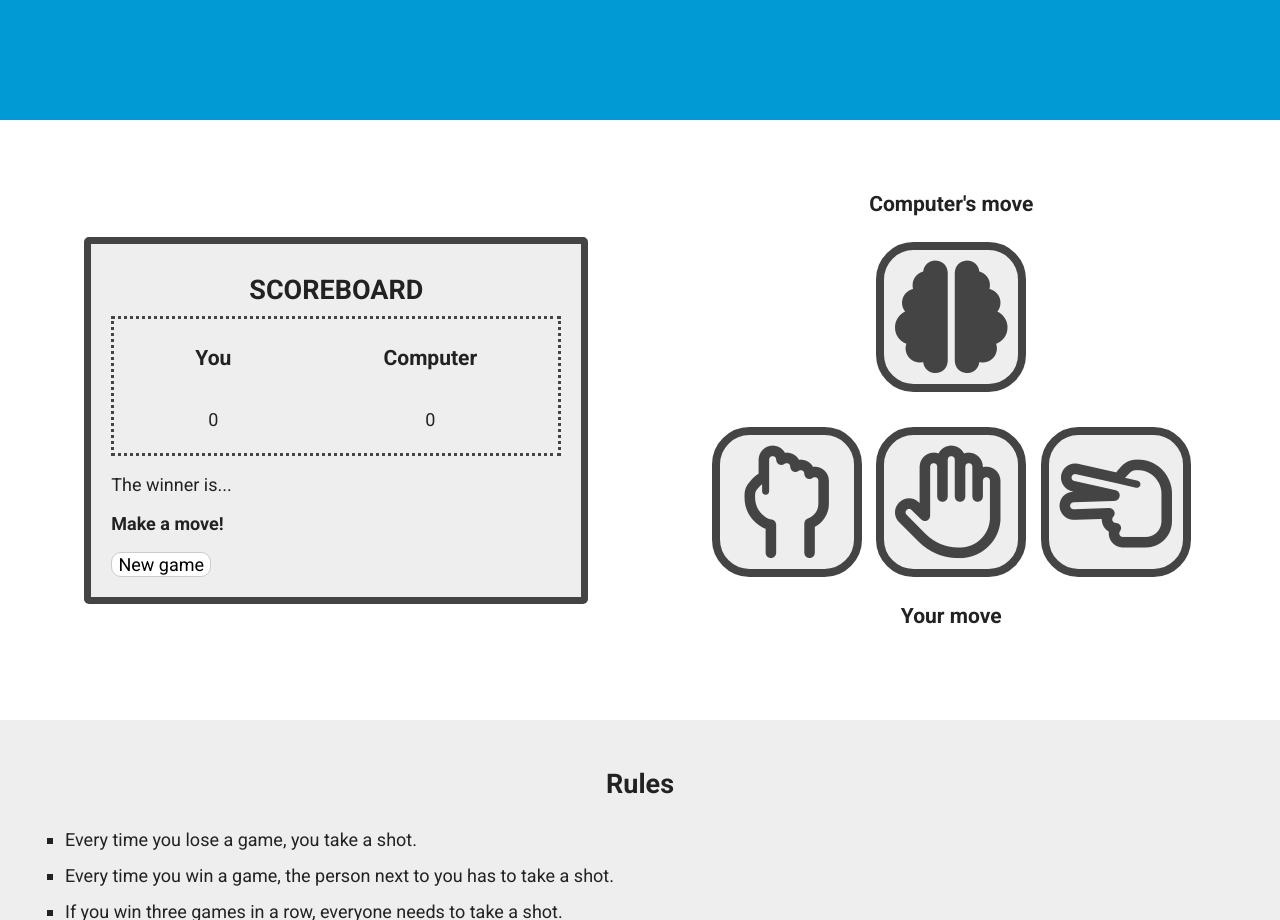
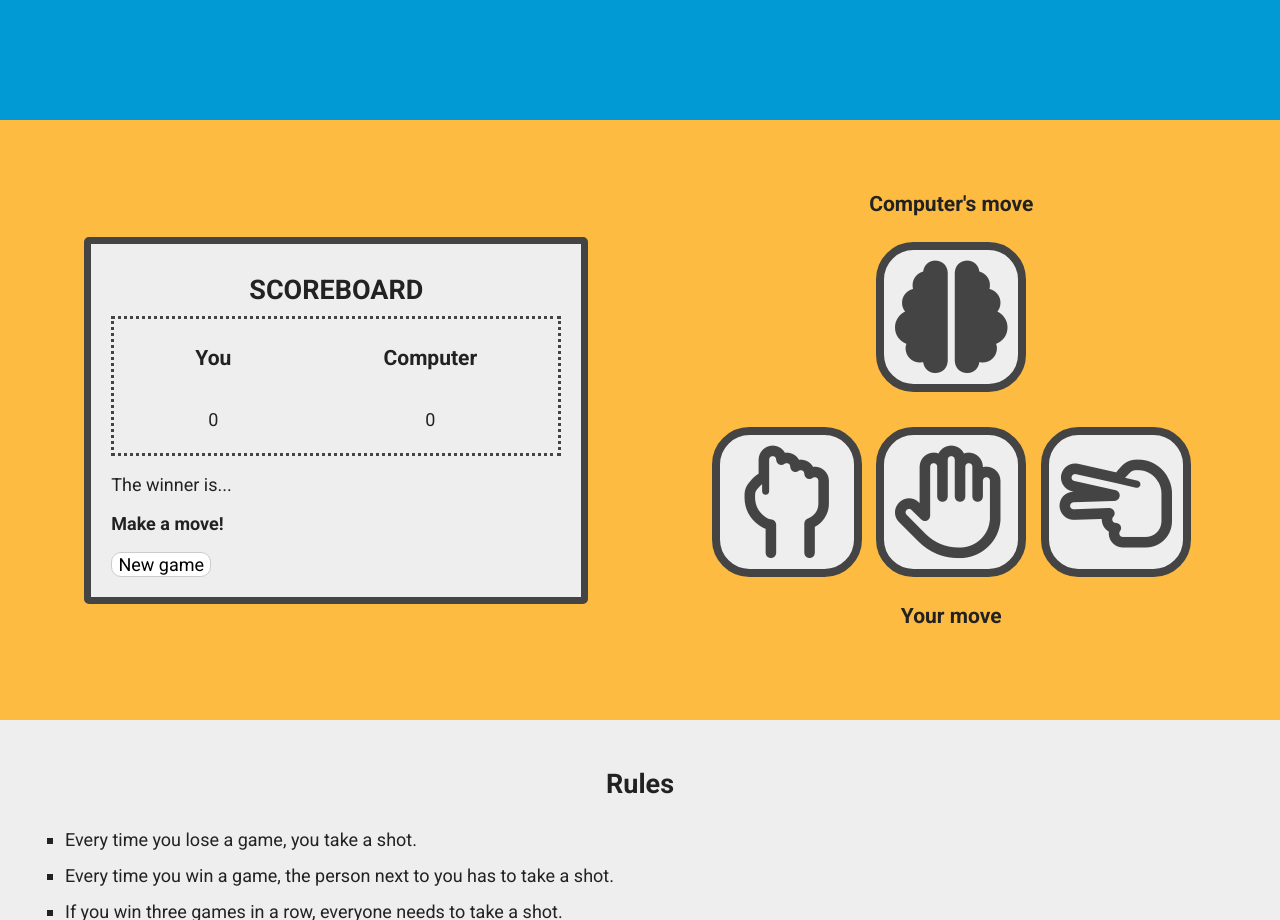
Before and after one commit to aaron-contreras/drunk-paper-scissors, a plain HTML site: page index.html in a window 1280 px wide. Shown: the part 680-1600 px from the top of the page. Drawn offline with Linux system fonts and the light colour scheme.

Commit message:
Add game section background color

```diff
--- a/styles/main.css
+++ b/styles/main.css
@@ -86,7 +86,7 @@ section.game {
   align-items: center;
   padding: 50px 25px;
   overflow: auto;
-  /*background-color: var(--secondary-color);*/
+  background-color: var(--secondary-color);
 }
 
 .scoreboard {
```
